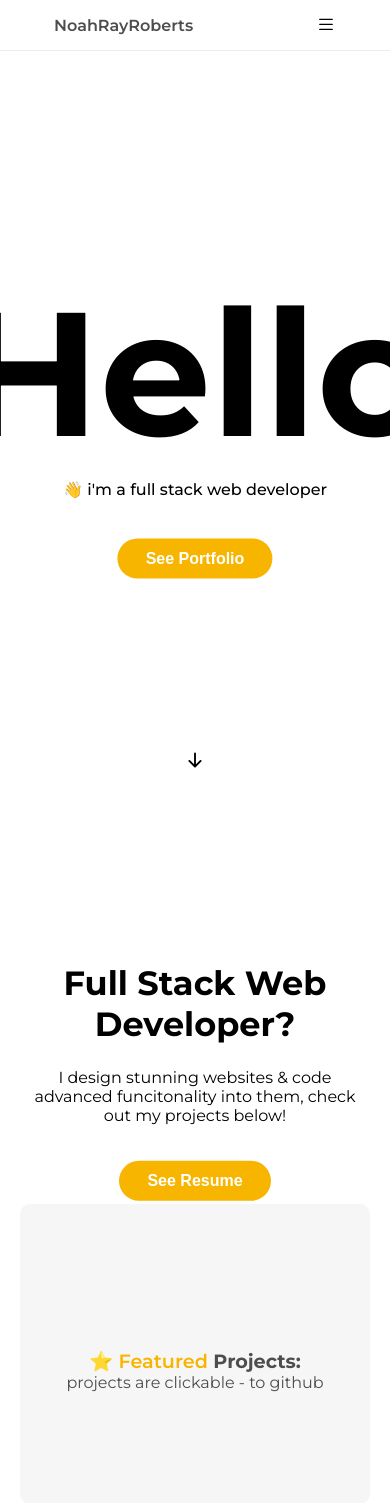
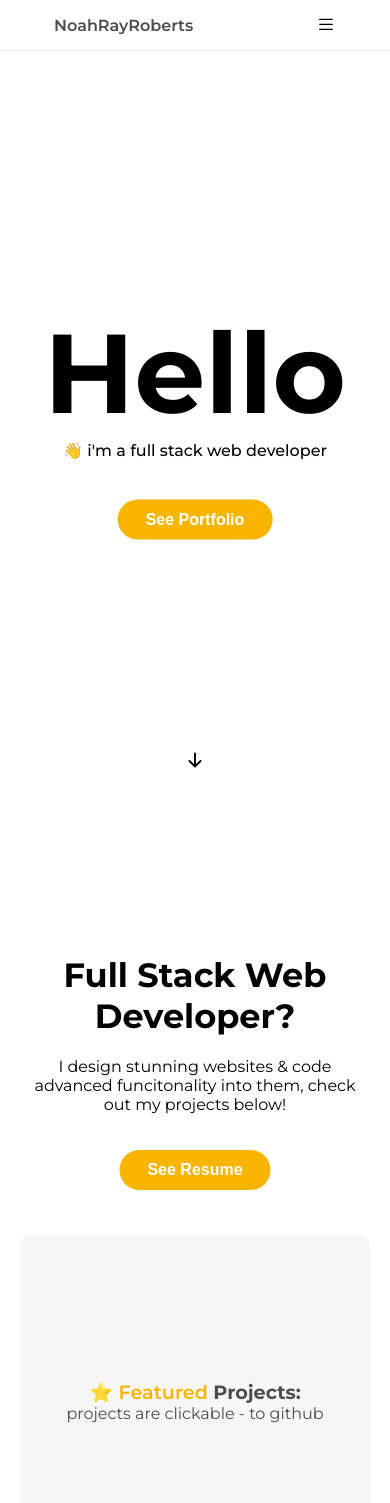
Before and after one commit to NoahRR/Personal-Website, a Flask app: page / in a window 390 px wide; the page is wider, and only the part inside the window is pictured. Shown: the top 1503 px of that part. Run offline with Flask 2, Linux system fonts and the light colour scheme; data comes from the database, SQL or seed files in the repository; some libraries are stand-ins or nearby versions.

Commit message:
Full Responsiveness Added!

```diff
--- a/app/static/css/featured.css
+++ b/app/static/css/featured.css
@@ -52,7 +52,7 @@
   border-radius: 10px;
   position: relative;
   left: 50%;
-  top: -50px;
+  /* top: -50px; */
   transform: translateX(-50%);
   /* padding-bottom: 0; */
   /* background-color: #F6F6F6; */
--- a/app/static/css/footer.css
+++ b/app/static/css/footer.css
@@ -24,6 +24,7 @@
     height: auto;
     margin: 0 23px;
     width: auto;
+    white-space: nowrap;
 }
 .footerCustomLeft div a{
     position: relative;
@@ -44,6 +45,9 @@
 }
 .bi-youtube:hover{
     color: #c4302b;
+}
+.bi-email:hover{
+    color: #f7b500;
 }
 .iconENVY{
     display: none !important;
--- a/app/static/css/header.css
+++ b/app/static/css/header.css
@@ -116,7 +116,7 @@
     color: #f7b500;
 }
 
-@media only screen and (max-width: 690px) {
+@media only screen and (max-width: 750px) {
     .fakeheaderRight{
         display: none;
     }
--- a/app/static/css/portfolio.css
+++ b/app/static/css/portfolio.css
@@ -42,7 +42,7 @@
 h1{font-size: 1.3em}
 h2{font-size: 1.5em}
 h3{font-size: 1.8em}
-h4{font-size: 2.1em}
+h4{font-size: 2.1em; padding: 0; margin: 0; padding-bottom: 5px;}
 
 /**/
 /**/
@@ -122,14 +122,17 @@
 .center_header{
     position: relative;
     width: 90%;
-    height: 350px;
-    top: 0;
+    height: auto;
+    /* min-height: 350px; */
+    /* top: 0; */
     left: 50%;
     transform: translateX(-50%);
     text-align: center;
     margin: 0;
     padding: 0;
-    margin-top: 40px;
+    margin-top: 110px;
+    margin-bottom: 25px;
+    /* background-color: blue; */
     /* margin-bottom: 20px; */
 }
 .center_header_cont{
@@ -163,7 +166,7 @@
     height: auto;
     width: calc(100% - 40px - 40px );
     max-width: calc(1500px - 40px);
-    top: -53px;
+    top: -2px;
     left: 50%;
     transform: translateX(-50%);
     border-radius: 10px;
@@ -416,10 +419,13 @@
     position: relative;
     line-height: 30px;
     width: 80%;
-    top: -50px;
+    top: 0px;
     left: 50%;
     transform: translateX(-50%);
-    padding-bottom: 50px;
+    padding: 20px 0 50px 0;
+}
+.bi-email{
+    display: none;
 }
 
 
@@ -457,6 +463,9 @@
     .small_spacer_tech{
         left: 200px;
     }
+    #bighello{
+        font-size: 9em;
+    }
 }
 @media only screen and (max-width: 630px) {
     .list_project_tech{
@@ -478,15 +487,43 @@
     .list_project_title{
         max-width: 60%;
     }
+    #bighello{
+        font-size: 7em;
+    }
+    #email_footer{
+        display: none;
+    }
+    .bi-email{
+        display: unset;
+    }
+}
+@media only screen and (max-width: 380px) {
+    #search_tech{
+        width: 60vw;
+    }
 }
 @media only screen and (max-width: 360px) {
     .list_project_title{
         max-width: 50%;
         min-width: 0px;
     }
+    #bighello{
+        font-size: 5em;
+    }
 }
 @media only screen and (max-width: 315px) {
     .list_project_title{
         max-width: 40%;
     }
+    #search_tech{
+        width: 40vw;
+    }
 }
+@media only screen and (max-width: 275px) {
+    #bighello{
+        font-size: 3em;
+    }
+    #full_stack_header{
+        font-size: 1.5em;
+    }
+}
--- a/app/static/js/portfolio.js
+++ b/app/static/js/portfolio.js
@@ -26,6 +26,7 @@
 document.querySelector('.exitFake').addEventListener('click', function() {
     removeFake();
 });
+// exits mobile header menu
 function removeFake() {
     document.querySelector('.hamRightHeader-dropdown').style.display = 'none';
     document.querySelector('.greyout').style.display = 'none';
--- a/app/templates/index.html
+++ b/app/templates/index.html
@@ -44,10 +44,11 @@
         </svg>
     </div>
 
+    <!-- mobile header menu -->
     <div class="hamRightHeader-dropdown">
-        <div><span id="fakeHeaderPortfolioH" onclick="document.querySelector('#Portfolio_highlights_loc').scrollIntoView({behavior: 'smooth'});">Portfolio</span></div>
-        <div><span class="fakeHeaderAboutH" onclick="document.querySelector('#About_me_loc').scrollIntoView({behavior: 'smooth'});">About Me</span></div>
-        <div><span class="fakeHeaderSocialH" onclick="document.querySelector('#contact_footer_loc').scrollIntoView({behavior: 'smooth'});">Social/Contact</span></div>
+        <div><span id="fakeHeaderPortfolioH" onclick="document.querySelector('#Portfolio_highlights_loc').scrollIntoView({behavior: 'smooth'}); removeFake();">Portfolio</span></div>
+        <div><span class="fakeHeaderAboutH" onclick="document.querySelector('#About_me_loc').scrollIntoView({behavior: 'smooth'}); removeFake();">About Me</span></div>
+        <div><span class="fakeHeaderSocialH" onclick="document.querySelector('#contact_footer_loc').scrollIntoView({behavior: 'smooth'}); removeFake();">Social/Contact</span></div>
         <div><span class="exitFake"><i class="fas fa-times"></i></span></div>
     </div>
     <div class="greyout"></div>
@@ -64,13 +65,13 @@
     </div>
 
     <div class="center_header">
-        <div id="Portfolio_highlights_loc" style="top: 30px; height: 5px; width: 5px; position: absolute; z-index: -10;"></div>
-        <div class="center_header_cont">
-            <h4>Full Stack Web Developer?</h4>
+        <div id="Portfolio_highlights_loc" style="top: -80px; height: 5px; width: 5px; position: absolute; z-index: -10;"></div>
+        <!-- <div class="center_header_cont"> -->
+            <h4 id="full_stack_header">Full Stack Web Developer?</h4>
             <p>I design stunning websites & code advanced funcitonality into them,
              check out my projects below!</p>
             <button class="see_resume_btn" onclick="window.open('https://drive.google.com/file/d/1qZ7sTecy2ftDcbx9aJuqS7yiZqJU3iyi/view?usp=sharing', '_blank');">See Resume</button>
-        </div>
+        <!-- </div> -->
     </div>
 
     <div class="cont">
@@ -144,9 +145,6 @@
             {% endif %}
         </div>
 
-
-        <!-- <div style="height: 100px"></div> -->
-
         <div class="small_spacer" style="border-bottom: 1px solid #DBDBDB;">
             <div class="small_spacer_name">Project:</div>
             <div class="small_spacer_time">Length:</div>
@@ -204,12 +202,12 @@
         <path fill-rule="evenodd" d="M8 4a.5.5 0 0 1 .5.5v5.793l2.146-2.147a.5.5 0 0 1 .708.708l-3 3a.5.5 0 0 1-.708 0l-3-3a.5.5 0 1 1 .708-.708L7.5 10.293V4.5A.5.5 0 0 1 8 4z"/>
     </svg>
 
-    <div class="center_header" style="margin-top: -20px;">
-        <div class="center_header_cont">
-            <div id="About_me_loc" style="top: -50px; height: 5px; width: 5px; position: absolute; z-index: -10;"></div>
+    <div class="center_header" style="margin-top: 90px;">
+        <!-- <div class="center_header_cont"> -->
+            <div id="About_me_loc" style="top: -80px; height: 5px; width: 5px; position: absolute; z-index: -10;"></div>
             <h4>A Little About <span class="yellowtxt">Me...</span></h4>
             <p>Web Developer | Philosopher | Musician</p>
-        </div>
+        <!-- </div> -->
     </div>
 
     <div class="abt_txt">
@@ -243,10 +241,16 @@
                             <path fill-rule="evenodd" d="M8.051 1.999h.089c.822.003 4.987.033 6.11.335a2.01 2.01 0 0 1 1.415 1.42c.101.38.172.883.22 1.402l.01.104.022.26.008.104c.065.914.073 1.77.074 1.957v.075c-.001.194-.01 1.108-.082 2.06l-.008.105-.009.104c-.05.572-.124 1.14-.235 1.558a2.007 2.007 0 0 1-1.415 1.42c-1.16.312-5.569.334-6.18.335h-.142c-.309 0-1.587-.006-2.927-.052l-.17-.006-.087-.004-.171-.007-.171-.007c-1.11-.049-2.167-.128-2.654-.26a2.007 2.007 0 0 1-1.415-1.419c-.111-.417-.185-.986-.235-1.558L.09 9.82l-.008-.104A31.4 31.4 0 0 1 0 7.68v-.122C.002 7.343.01 6.6.064 5.78l.007-.103.003-.052.008-.104.022-.26.01-.104c.048-.519.119-1.023.22-1.402a2.007 2.007 0 0 1 1.415-1.42c.487-.13 1.544-.21 2.654-.26l.17-.007.172-.006.086-.003.171-.007A99.788 99.788 0 0 1 7.858 2h.193zM6.4 5.209v4.818l4.157-2.408L6.4 5.209z"/>
                         </svg>
                     </a>
+                    <a target="_blank" href="mailto:noahray216@gmail.com">
+                        <svg xmlns="http://www.w3.org/2000/svg" width="18" height="18" fill="currentColor" class="bi bi-email" viewBox="0 0 16 16">
+                            <path fill-rule="evenodd" d="M.05 3.555A2 2 0 0 1 2 2h12a2 2 0 0 1 1.95 1.555L8 8.414.05 3.555zM0 4.697v7.104l5.803-3.558L0 4.697zM6.761 8.83l-6.57 4.027A2 2 0 0 0 2 14h12a2 2 0 0 0 1.808-1.144l-6.57-4.027L8 9.586l-1.239-.757zm3.436-.586L16 11.801V4.697l-5.803 3.546z"/>
+                        </svg>
+                    </a>
+
                 </div>
             </div>
             <div class="footerCustomRight footersty">
-                <div><a style="text-decoration: none; letter-spacing: .5px;" href="mailto:noahray216@gmail.com">noahray216@gmail.com</a></div>
+                <div><a id="email_footer" style="text-decoration: none; letter-spacing: .5px;" href="mailto:noahray216@gmail.com">noahray216@gmail.com</a></div>
             </div>
         </div>
     </div>
```
